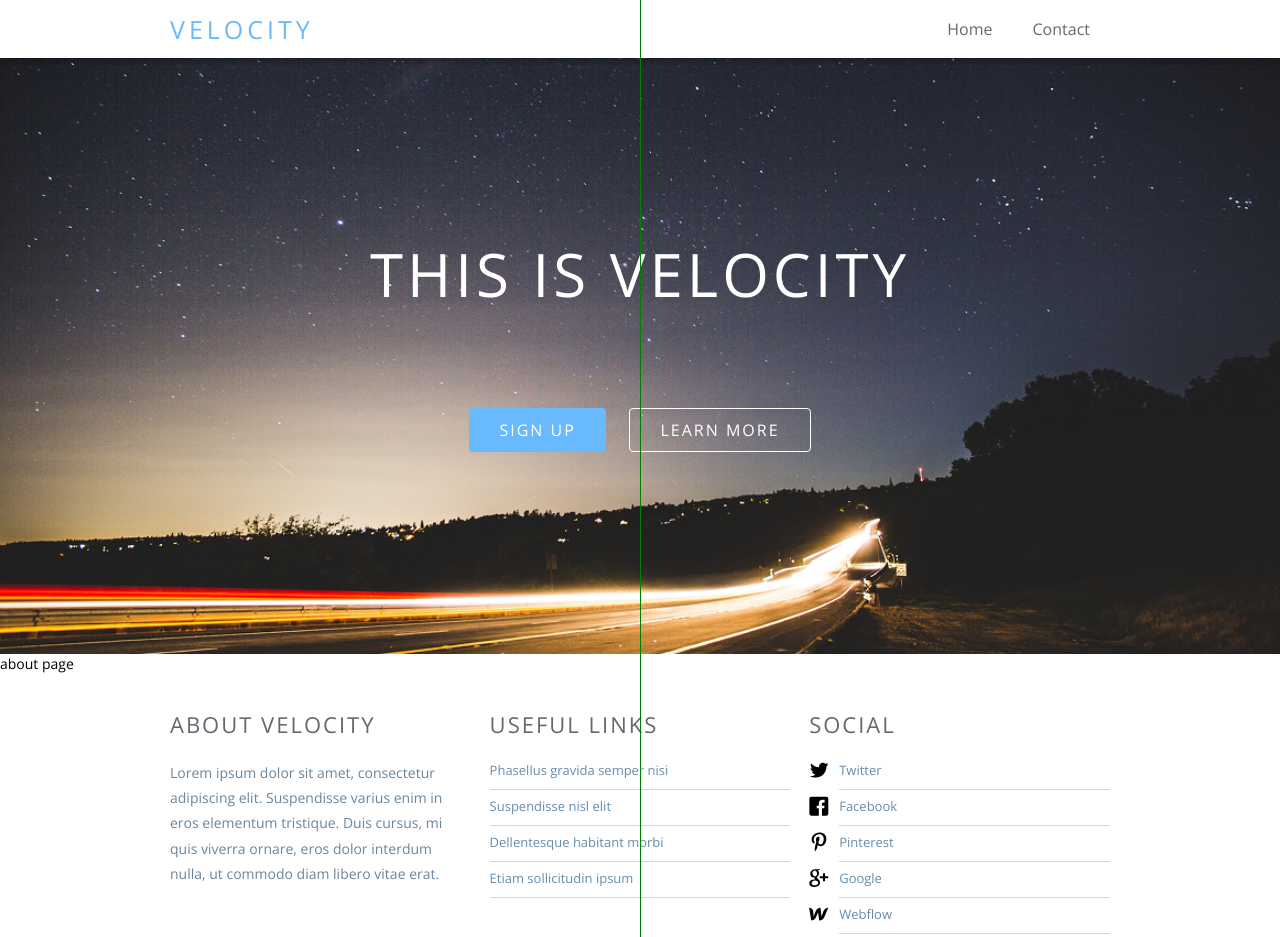
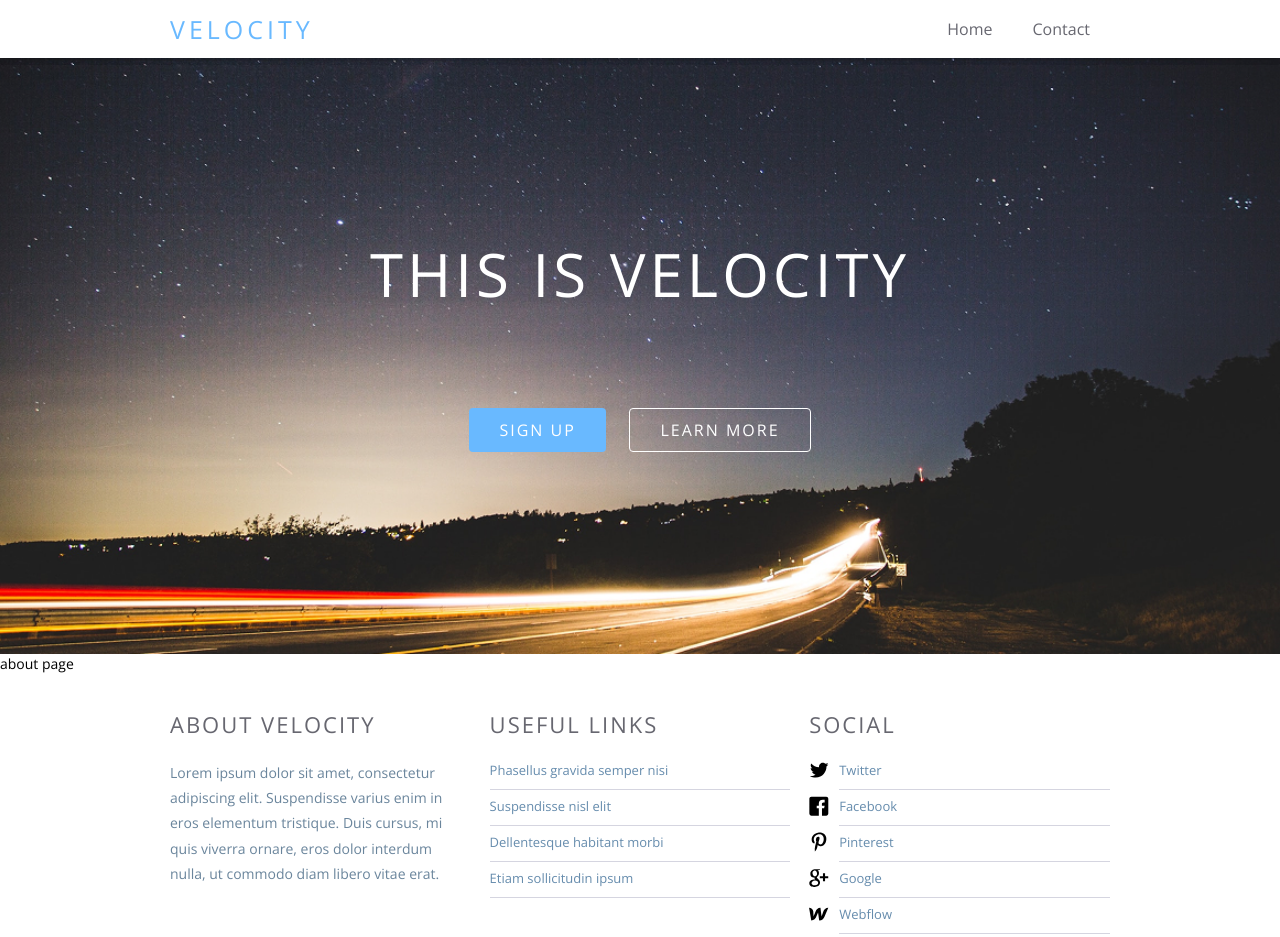
Before and after one commit to UmerNaZavode/html-velocity, a website built with Vite: page index.html in a window 1280 px wide. Shown: the top 937 px of the page. Built offline with nearby package versions, Linux system fonts and the light colour scheme.

Commit message:
finished project

```diff
--- a/src/scss/blocks/base.scss
+++ b/src/scss/blocks/base.scss
@@ -9,16 +9,16 @@ body {
     @media screen and (max-width: 400px) {
         margin-bottom: 40px;
     }
-    &::before {
-      content: "";
-      position: absolute;
-        top: 0;
-        left: 50%;
-        width: 1px;
-        height: 100%;
-        background: green;
-        z-index: 1000;
-    }
+    //&::before {
+    //  content: "";
+    //  position: absolute;
+    //    top: 0;
+    //    left: 50%;
+    //    width: 1px;
+    //    height: 100%;
+    //    background: green;
+    //    z-index: 1000;
+    //}
 }
 
 .container {
```
